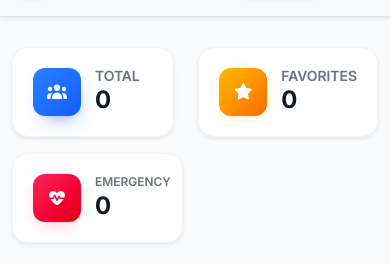
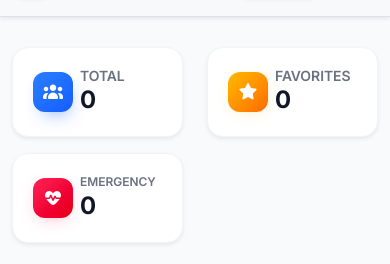
Before and after one commit to seifmorsi147/Contact-HuB, a plain HTML site: page index.html in a window 390 px wide. Shown: the part 63-327 px from the top of the page. Drawn offline with Linux system fonts and the light colour scheme; some packages are replaced by stand-ins of ours; a script that the page names is missing.

Commit message:
Fix-width-card-show-lenght

```diff
--- a/css/syyle.css
+++ b/css/syyle.css
@@ -313,13 +313,13 @@ ul {
       outline: 1;
       box-shadow: 0 0px 5px #8e51ffa1;
     }
-    .is-valid:focus{
+    .is-valid:focus {
       border: 0.0625rem solid #198754;
       outline: 1;
       box-shadow: 0 0px 5px #198754;
     }
-    .is-invalid:focus{
-       border: 0.0625rem solid #dc3545;
+    .is-invalid:focus {
+      border: 0.0625rem solid #dc3545;
       outline: 1;
       box-shadow: 0 0px 5px #dc3545;
     }
@@ -371,9 +371,16 @@ ul {
     max-width: 95%;
   }
 }
-
 main {
   margin-top: 110px;
+}
+@media (max-width: 391px) {
+  .head-data .inner {
+    width: 50%;
+  }
+  main .head .box{
+    gap: 7px !important;
+  }
 }
 main .head {
   .total,
@@ -389,16 +396,22 @@ main .head {
     display: flex;
     align-items: center;
     justify-content: flex-start;
-    gap: 0.875rem;
+    gap: 0.875rem ;
     .icon {
-      width: 48px !important;
-      height: 48px !important;
+      width: 48px;
+      height: 48px;
       border-radius: 0.75rem;
       line-height: 1.5rem;
       display: flex;
       justify-content: center;
       align-items: center;
       color: #fff;
+    }
+    @media (max-width: 391px) {
+      .icon {
+        width: 40px !important;
+        height: 40px !important;
+      }
     }
     div p:nth-child(1) {
       font-size: 14px;
@@ -724,14 +737,14 @@ main .my-section .display-contact {
         background-color: oklch(96.168% 0.05915 95.9 / 0.301);
         color: oklch(0.828 0.189 84.429);
       }
-      .fav-after:hover{
+      .fav-after:hover {
         background-color: oklch(94.384% 0.06823 95.706);
       }
-        .emer-after {
+      .emer-after {
         background-color: oklab(95.194% 0.0233 0.00589 / 0.473);
         color: oklch(0.645 0.246 16.439);
       }
-      .emer-after:hover{
+      .emer-after:hover {
         background-color: oklab(86.466% 0.06557 0.01768);
       }
       .addFavorite:hover {
@@ -803,11 +816,11 @@ aside .favorite-card,
       }
     }
   }
-  .header-emr{
-    background-color: #FEF2F2;
+  .header-emr {
+    background-color: #fef2f2;
   }
-  .head-fav{
-    background-color: #FFF8EC;
+  .head-fav {
+    background-color: #fff8ec;
   }
   .icon-fav {
     background-image: linear-gradient(
@@ -827,9 +840,10 @@ aside .favorite-card,
     max-height: 20rem;
     overflow-y: auto;
     scrollbar-width: none;
-    .contact-fav,.contact-emr {
+    .contact-fav,
+    .contact-emr {
       cursor: pointer;
-      transition: all .2s;
+      transition: all 0.2s;
       display: flex;
       justify-content: space-between;
       align-items: center;
@@ -880,16 +894,16 @@ aside .favorite-card,
       }
     }
   }
-  .contact-fav:hover{
+  .contact-fav:hover {
     background-color: oklch(0.987 0.022 95.277);
-    a{
+    a {
       background-color: oklab(0.732081 -0.146151 0.0460602);
       color: #fff;
     }
   }
-  .contact-emr:hover{
+  .contact-emr:hover {
     background-color: oklch(0.969 0.015 12.422);
-    a{
+    a {
       background-color: oklab(0.645315 0.235724 0.0695494);
       color: #fff;
     }
@@ -898,7 +912,7 @@ aside .favorite-card,
     background-color: oklab(0.95 -0.0497414 0.0151591);
     color: oklab(0.596 -0.13883 0.041849);
   }
-  .number-emr{
+  .number-emr {
     background-color: oklab(0.941 0.0292798 0.00653408);
     color: oklab(0.586 0.241177 0.0764364);
   }
--- a/index.html
+++ b/index.html
@@ -300,7 +300,7 @@
     <main>
       <!-- Header-Main -->
       <div class="container">
-        <div class="head row">
+        <div class="head head-data row">
           <div class="inner col col-md-4 px-lg-4">
             <div class="total shadow-sm">
               <div class="box">
@@ -314,7 +314,7 @@
           <div class="inner col col-md-4 px-lg-4">
             <div class="Favorites shadow-sm">
               <div class="box">
-                <div class="icon box-favorite">
+                <div class="icon box-favorite flex-shrink-0">
                   <i class="fa-solid fa-star"></i>
                 </div>
                 <div id="rowFav" class="content"></div>
@@ -368,7 +368,7 @@
           <div class="container px-0">
             <div class="row">
               <div
-                class="favorite-card px-sm-3 ps-xl-5 col-sm-6 col-md-6 col-xl-12"
+                class="favorite-card px-sm-3 ps-xl-5 col-sm-6 col-md-12 col-xl-12"
               >
                 <div class="card shadow-sm">
                   <!-- Head-Card -->
@@ -388,7 +388,7 @@
                 </div>
               </div>
               <div
-                class="emergncy-card px-sm-3 ps-xl-5 col-sm-6 col-md-6 col-xl-12"
+                class="emergncy-card px-sm-3 ps-xl-5 col-sm-6 col-md-12 col-xl-12"
               >
                 <div class="card shadow-sm">
                   <!-- Head-Card -->
```
